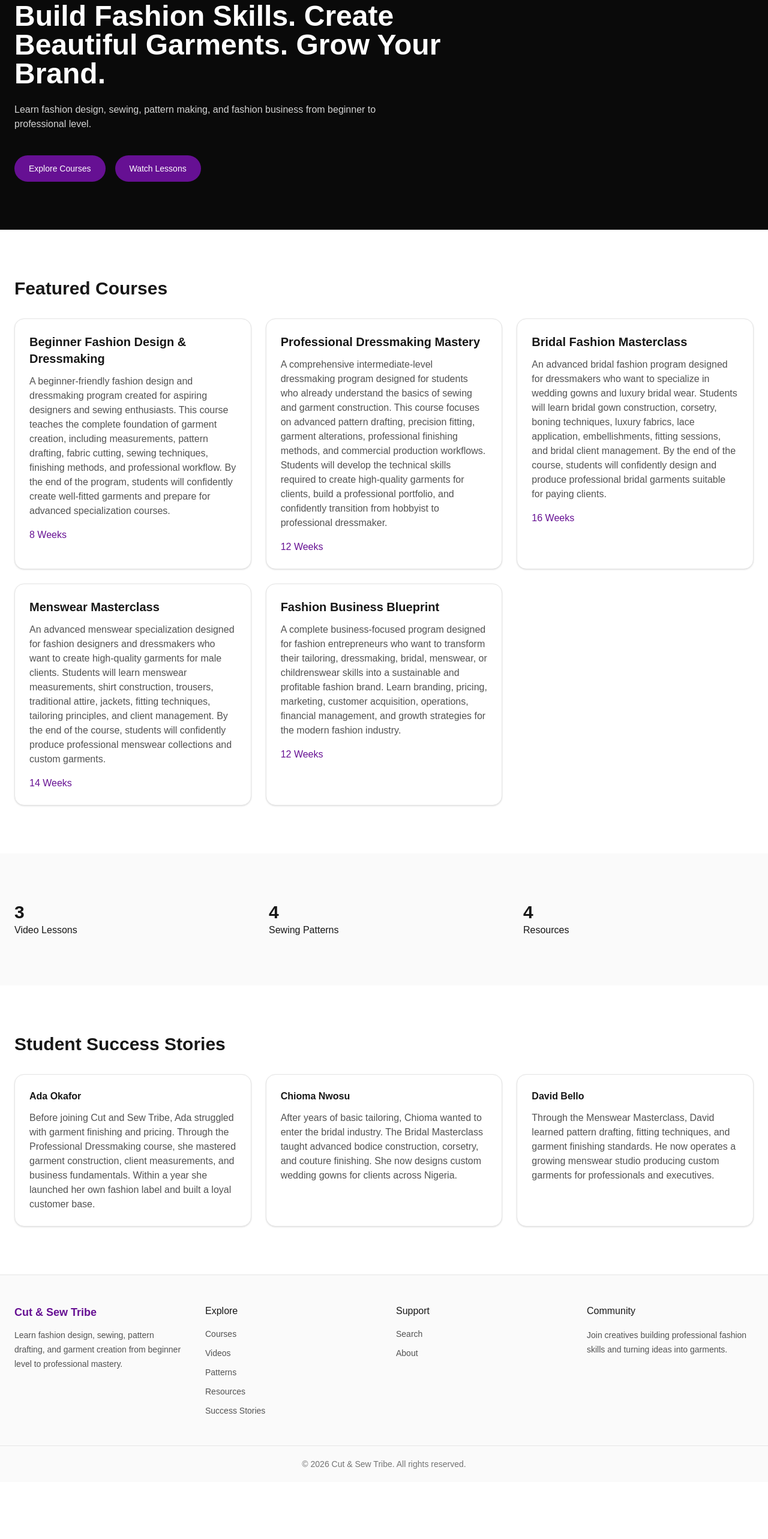
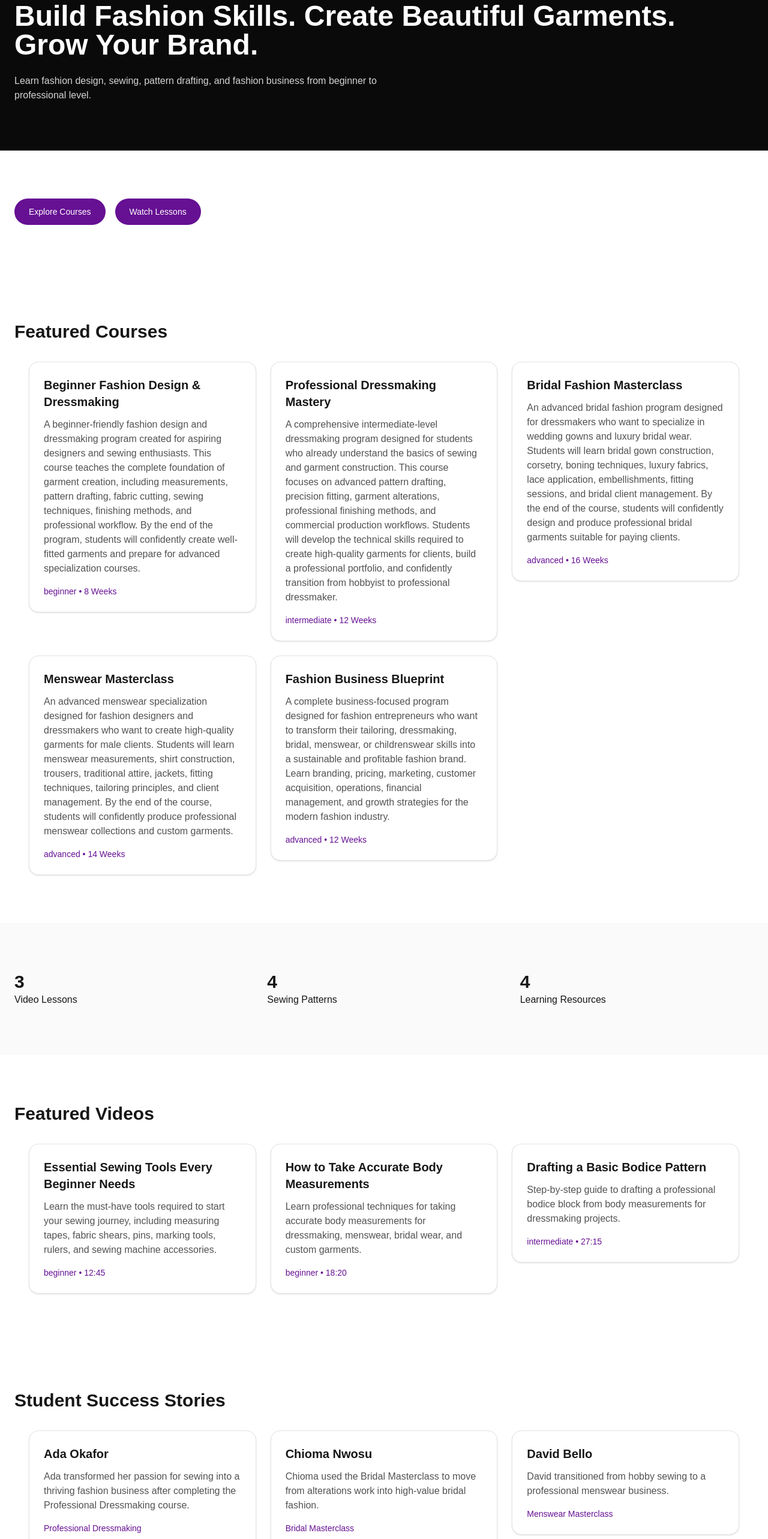
Before and after one commit to CutAndSewTribe/cut-and-sew-tribe, a Next.js app: page / in a window 1280 px wide. Shown: the part 220-2786 px from the top of the page at 60% size. Before the commit the page ends 2691 px from the top, so only its background shows below. Built offline with nearby package versions, Linux system fonts and the light colour scheme.

Commit message:
Upgrade homepage content layout

```diff
--- a/src/app/page.tsx
+++ b/src/app/page.tsx
@@ -1,10 +1,18 @@
+import Link from "next/link";
+
 import {
-  Badge,
   Button,
-  Card,
   Container,
   Section,
 } from "@/components/ui";
+
+
+import {
+  PageHero,
+  ContentGrid,
+  ContentCard,
+} from "@/components/shared";
+
 
 import { courses } from "@/content/courses";
 import { videos } from "@/content/videos";
@@ -15,54 +23,54 @@ import { studentStories } from "@/content/success-stories";
 
 export default function Home() {
 
-  const featuredCourses = courses.filter(
+
+  const featuredCourses =
+    courses.filter(
       (course) => course.featured,
     );
 
-  const featuredVideos = videos.filter(
+
+  const featuredVideos =
+    videos.filter(
       (video) => video.featured,
     );
 
-  const featuredPatterns = patterns.filter(
+
+  const featuredPatterns =
+    patterns.filter(
       (pattern) => pattern.featured,
     );
 
-  const featuredResources = resources.filter(
+
+  const featuredResources =
+    resources.filter(
       (resource) => resource.featured,
     );
 
-  const featuredStories = studentStories.filter(
+
+  const featuredStories =
+    studentStories.filter(
       (story) => story.featured,
     );
+
 
 
   return (
     <div>
 
 
-      <Section className="bg-neutral-950 text-white">
+      <PageHero
+        label="Fashion Education Platform"
+        title="Build Fashion Skills. Create Beautiful Garments. Grow Your Brand."
+        description="Learn fashion design, sewing, pattern drafting, and fashion business from beginner to professional level."
+      />
+
+
+      <Section>
 
         <Container>
 
-          <Badge>
-            Fashion Education Platform
-          </Badge>
-
-
-          <h1 className="mt-6 max-w-3xl text-5xl font-bold">
-            Build Fashion Skills.
-            Create Beautiful Garments.
-            Grow Your Brand.
-          </h1>
-
-
-          <p className="mt-6 max-w-2xl text-neutral-300">
-            Learn fashion design, sewing, pattern making,
-            and fashion business from beginner to professional level.
-          </p>
-
-
-          <div className="mt-10 flex gap-4">
+          <div className="flex gap-4">
 
             <Button href="/courses">
               Explore Courses
@@ -82,44 +90,39 @@ export default function Home() {
 
 
 
-
       <Section>
 
         <Container>
 
-          <h2 className="text-3xl font-bold">
+
+          <h2 className="mb-8 text-3xl font-bold">
             Featured Courses
           </h2>
 
 
-          <div className="mt-8 grid gap-6 md:grid-cols-3">
+          <ContentGrid>
 
 
             {featuredCourses.map((course) => (
 
-              <Card key={course.id}>
+              <Link
+                key={course.id}
+                href={`/courses/${course.slug}`}
+              >
 
-                <h3 className="text-xl font-semibold">
-                  {course.title}
-                </h3>
+                <ContentCard
+                  title={course.title}
+                  description={course.description}
+                  meta={`${course.level} • ${course.duration}`}
+                />
 
-
-                <p className="mt-3 text-neutral-600">
-                  {course.description}
-                </p>
-
-
-                <p className="mt-4 text-[#661093]">
-                  {course.duration}
-                </p>
-
-
-              </Card>
+              </Link>
 
             ))}
 
 
-          </div>
+          </ContentGrid>
+
 
         </Container>
 
@@ -133,10 +136,12 @@ export default function Home() {
 
         <Container>
 
-          <div className="grid gap-10 md:grid-cols-3">
+
+          <div className="grid gap-8 md:grid-cols-3">
 
 
             <div>
+
               <h3 className="text-3xl font-bold">
                 {featuredVideos.length}
               </h3>
@@ -144,10 +149,12 @@ export default function Home() {
               <p>
                 Video Lessons
               </p>
+
             </div>
 
 
             <div>
+
               <h3 className="text-3xl font-bold">
                 {featuredPatterns.length}
               </h3>
@@ -155,21 +162,25 @@ export default function Home() {
               <p>
                 Sewing Patterns
               </p>
+
             </div>
 
 
             <div>
+
               <h3 className="text-3xl font-bold">
                 {featuredResources.length}
               </h3>
 
               <p>
-                Resources
+                Learning Resources
               </p>
+
             </div>
 
 
           </div>
+
 
         </Container>
 
@@ -183,34 +194,34 @@ export default function Home() {
 
         <Container>
 
-          <h2 className="text-3xl font-bold">
-            Student Success Stories
+
+          <h2 className="mb-8 text-3xl font-bold">
+            Featured Videos
           </h2>
 
 
-          <div className="mt-8 grid gap-6 md:grid-cols-3">
+          <ContentGrid>
 
 
-            {featuredStories.map((story) => (
+            {featuredVideos.slice(0,3).map((video) => (
 
-              <Card key={story.id}>
+              <Link
+                key={video.id}
+                href={`/videos/${video.slug}`}
+              >
 
-                <h3 className="font-semibold">
-                  {story.name}
-                </h3>
+                <ContentCard
+                  title={video.title}
+                  description={video.description}
+                  meta={`${video.level} • ${video.duration}`}
+                />
 
-
-                <p className="mt-3 text-neutral-600">
-                  {story.story}
-                </p>
-
-
-              </Card>
+              </Link>
 
             ))}
 
 
-          </div>
+          </ContentGrid>
 
 
         </Container>
@@ -218,6 +229,50 @@ export default function Home() {
       </Section>
 
 
+
+
+
+      <Section>
+
+
+        <Container>
+
+
+          <h2 className="mb-8 text-3xl font-bold">
+            Student Success Stories
+          </h2>
+
+
+          <ContentGrid>
+
+
+            {featuredStories.map((story) => (
+
+              <Link
+                key={story.id}
+                href={`/success-stories/${story.slug}`}
+              >
+
+                <ContentCard
+                  title={story.name}
+                  description={story.shortStory}
+                  meta={story.course}
+                />
+
+              </Link>
+
+            ))}
+
+
+          </ContentGrid>
+
+
+        </Container>
+
+
+      </Section>
+
+
     </div>
   );
 }
```
Lines whose indentation alone changed are shown as unchanged.
